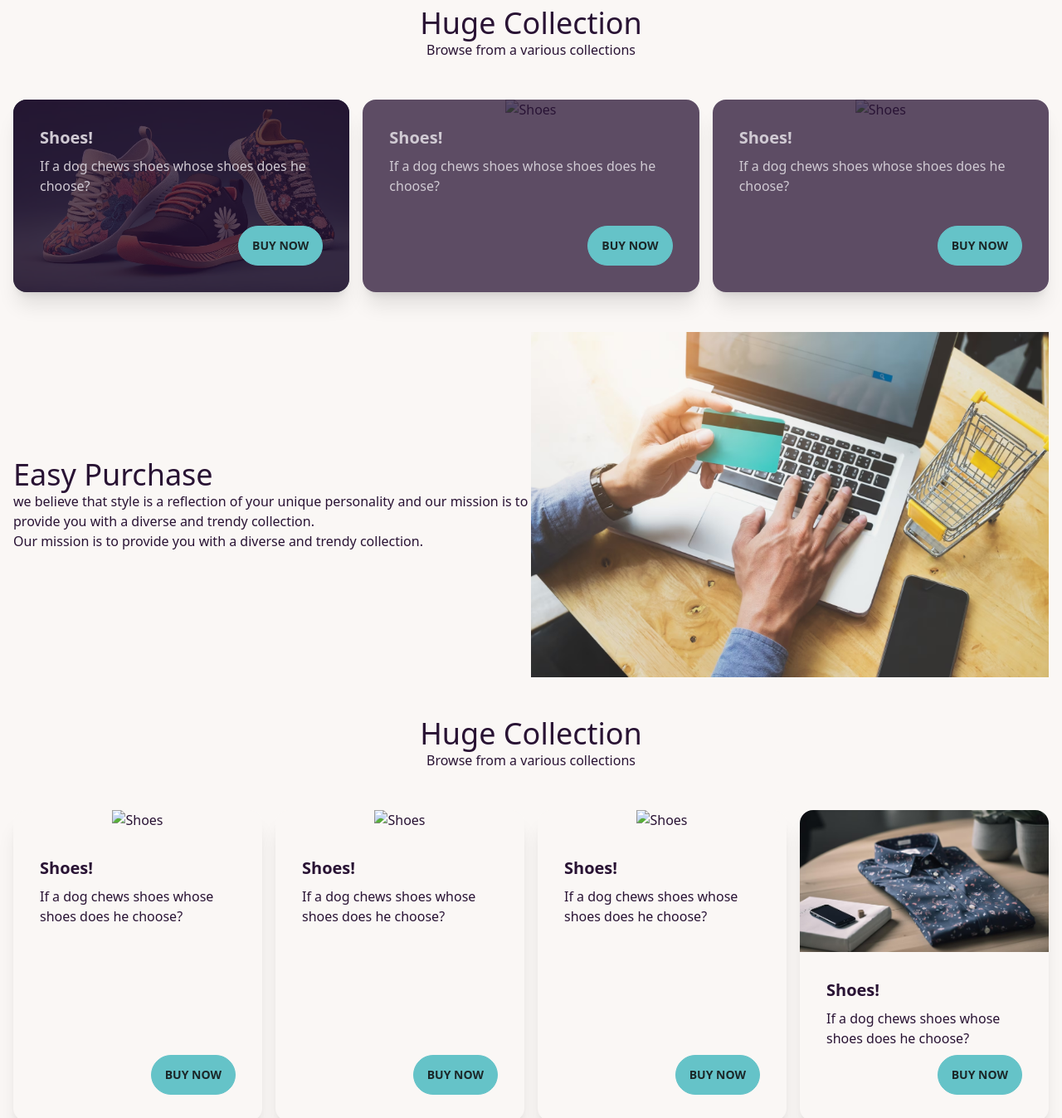
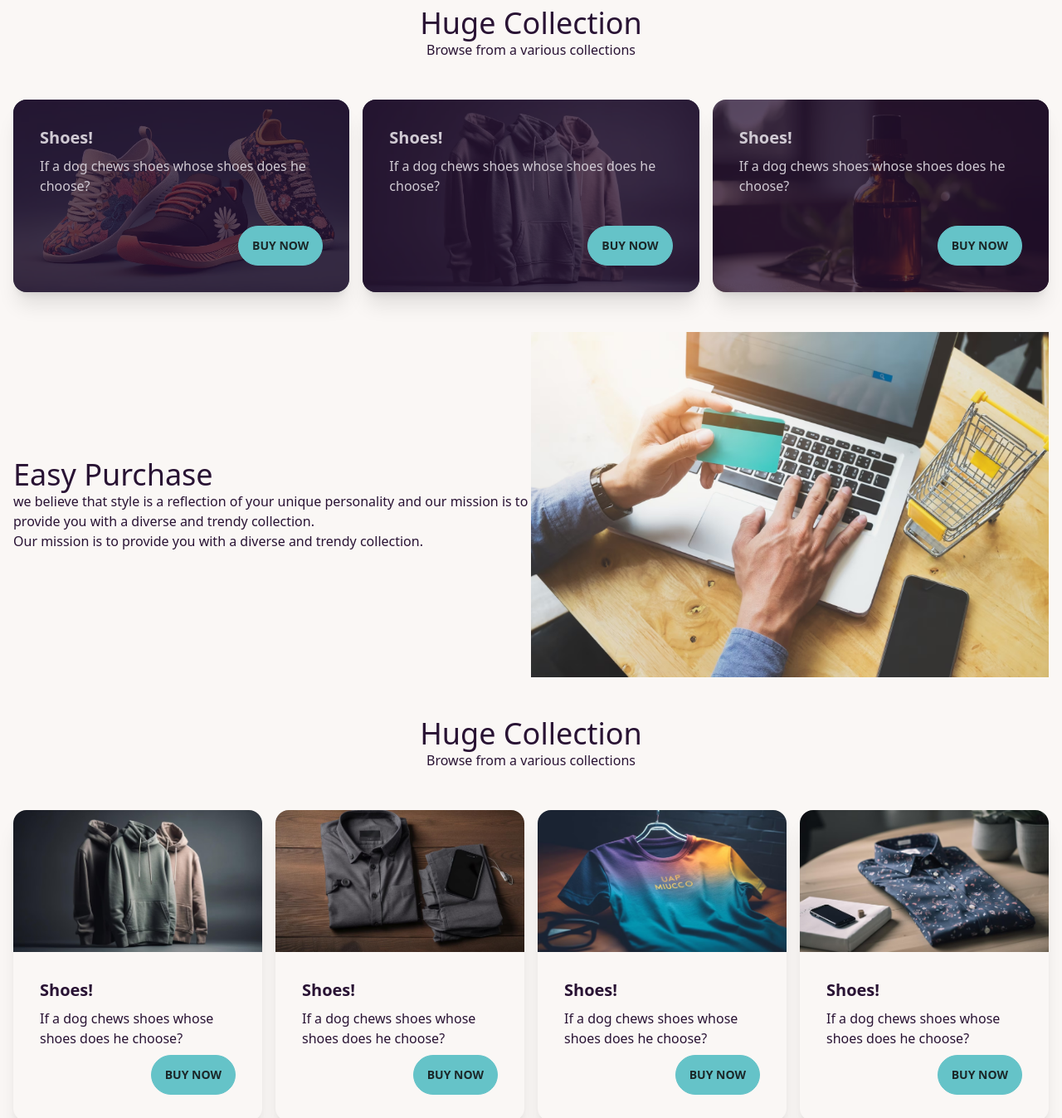
Before and after one commit to Khairulhub/newdaisyapp-1, a plain HTML site: page index.html in a window 1280 px wide. Shown: the part 840-2187 px from the top of the page at 83% size. Drawn offline with nearby package versions, Linux system fonts and the light colour scheme; the site is published under a folder, as on GitHub Pages, so addresses that start at the root find nothing.

Commit message:
4th commit

```diff
--- a/index.html
+++ b/index.html
@@ -111,7 +111,7 @@
           </div>
 
           <div class="card  bg-base-100 shadow-xl image-full">
-            <figure><img src="/images/hoodies.avif" alt="Shoes" /></figure>
+            <figure><img src="./images/hoodies.avif" alt="Shoes" /></figure>
             <div class="card-body">
               <h2 class="card-title">Shoes!</h2>
               <p>If a dog chews shoes whose shoes does he choose?</p>
@@ -122,7 +122,7 @@
           </div>
 
           <div class="card  bg-base-100 shadow-xl image-full">
-            <figure><img src="/images/perfume.avif" alt="Shoes" /></figure>
+            <figure><img src="./images/perfume.avif" alt="Shoes" /></figure>
             <div class="card-body">
               <h2 class="card-title">Shoes!</h2>
               <p>If a dog chews shoes whose shoes does he choose?</p>
@@ -164,7 +164,7 @@
         <!-- card grid cols-3 -->
         <div class="grid grid-cols-1 md:grid-cols-2 lg:grid-cols-4 gap-4 ">
           <div class="card  bg-base-100 shadow-xl">
-            <figure><img src="/images/hoodies.avif" alt="Shoes" /></figure>
+            <figure><img src="./images/hoodies.avif" alt="Shoes" /></figure>
             <div class="card-body">
               <h2 class="card-title">Shoes!</h2>
               <p>If a dog chews shoes whose shoes does he choose?</p>
@@ -174,7 +174,7 @@
             </div>
           </div>
           <div class="card  bg-base-100 shadow-xl">
-            <figure><img src="/images/elegant-businessman-attire-hangs-modern-closet-generated-by-ai_188544-15312.avif" alt="Shoes" /></figure>
+            <figure><img src="./images/elegant-businessman-attire-hangs-modern-closet-generated-by-ai_188544-15312.avif" alt="Shoes" /></figure>
             <div class="card-body">
               <h2 class="card-title">Shoes!</h2>
               <p>If a dog chews shoes whose shoes does he choose?</p>
@@ -184,7 +184,7 @@
             </div>
           </div>
           <div class="card  bg-base-100 shadow-xl">
-            <figure><img src="/images/blue-yellow-t-shirt-wooden-hanger-generated-by-ai_188544-42185.avif" alt="Shoes" /></figure>
+            <figure><img src="./images/blue-yellow-t-shirt-wooden-hanger-generated-by-ai_188544-42185.avif" alt="Shoes" /></figure>
             <div class="card-body">
               <h2 class="card-title">Shoes!</h2>
               <p>If a dog chews shoes whose shoes does he choose?</p>
```
